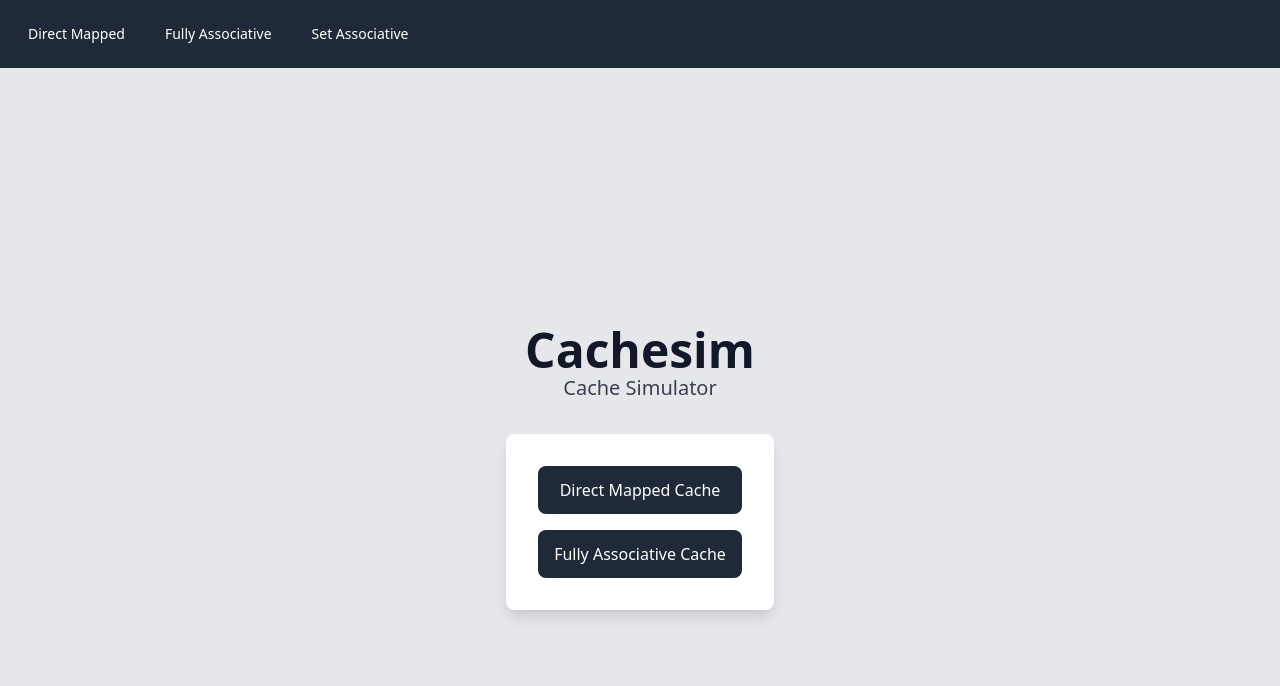
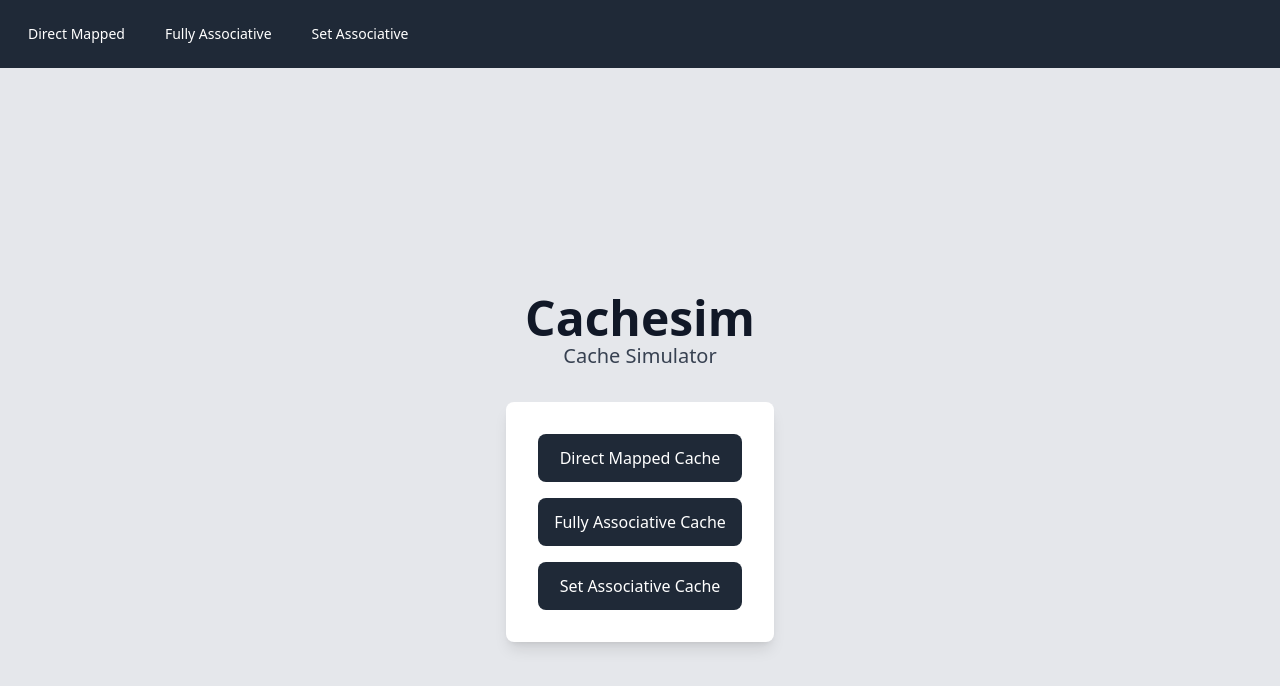
Before and after one commit to FernandoMVG/cachesim, a React (Create React App) app: page / in a window 1280 px wide. Shown: the top 686 px of the page. Built offline with nearby package versions, Linux system fonts and the light colour scheme.

Commit message:
Home fix

```diff
--- a/src/App.js
+++ b/src/App.js
@@ -116,7 +116,9 @@ const Home = () => {
             <Link to="/fully" className="block w-full text-center py-3 px-4 bg-gray-800 text-white rounded-lg hover:bg-gray-700">
               Fully Associative Cache
             </Link>
-
+            <Link to="/set-associative" className="block w-full text-center py-3 px-4 bg-gray-800 text-white rounded-lg hover:bg-gray-700">
+              Set Associative Cache
+            </Link>
           </div>
         </section>
       </div>
```
